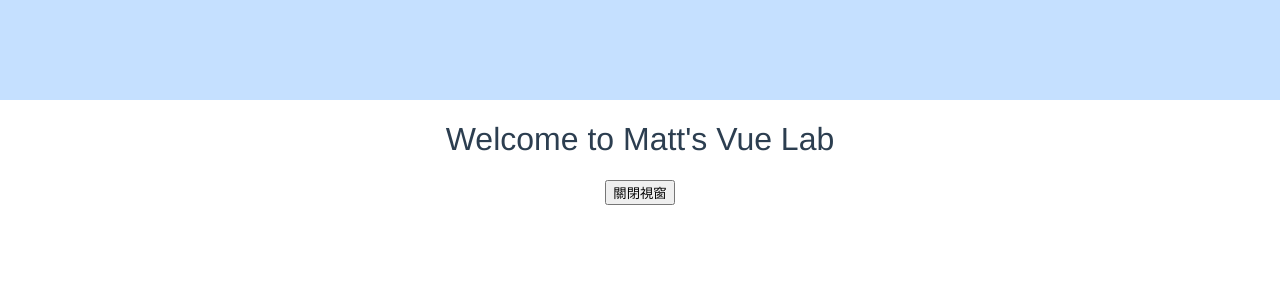
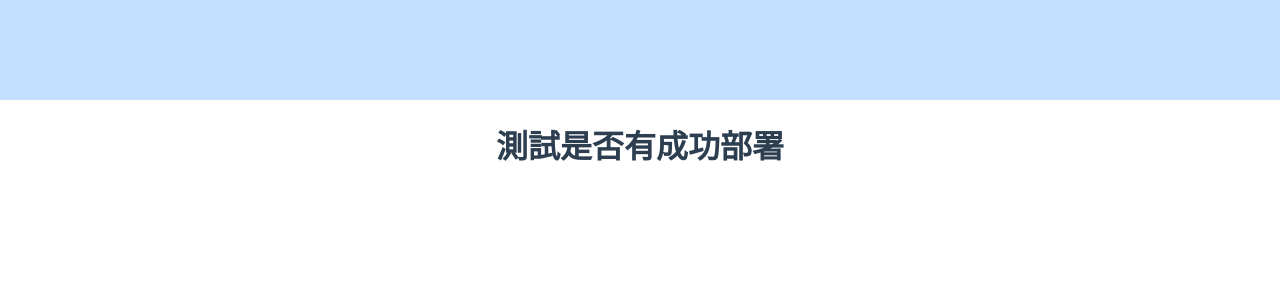
Before and after one commit to zexion7873/MattTest, a Vue app: page / in a window 1280 px wide. Shown: the top 300 px of the page. Built offline with nearby package versions, Linux system fonts and the light colour scheme.

Commit message:
測試部署

```diff
--- a/src/pages/home/index.vue
+++ b/src/pages/home/index.vue
@@ -1,7 +1,6 @@
 <template>
   <div id="home">
-    <hello-world></hello-world>
-    <a href="/scb/nps_close"><button>關閉視窗</button></a>
+    <h1>測試是否有成功部署</h1>
   </div>
 </template>
 
```
